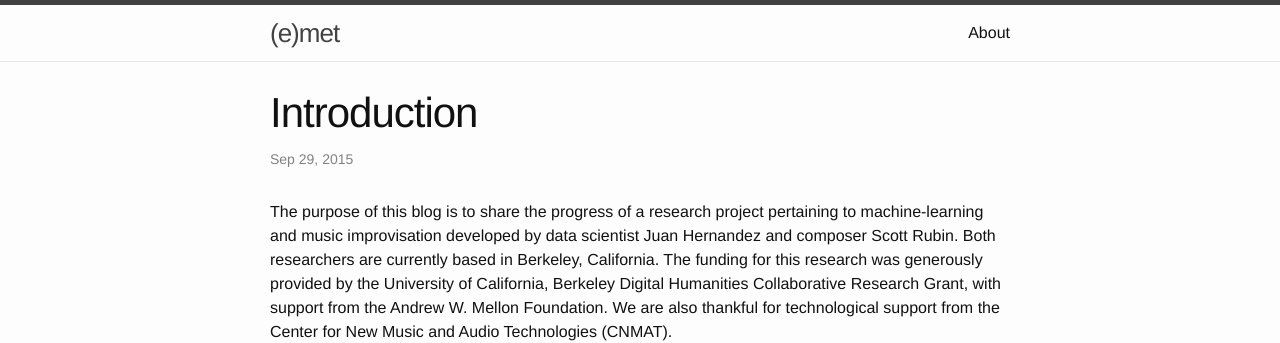
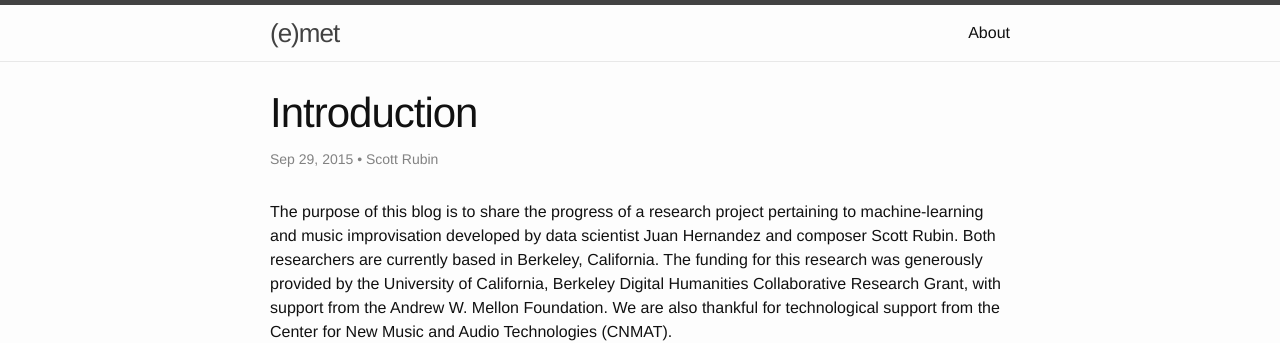
Before and after one commit to CNMATDH/-e-met, a Jekyll site: the page built from _posts/2015-09-29-intro.markdown, in a window 1280 px wide. Shown: the top 343 px of the page. Built offline with Jekyll 4.4.1, drawn with Linux system fonts in a browser that asks for light colours.

Commit message:
added author

```diff
--- a/_posts/2015-09-29-intro.markdown
+++ b/_posts/2015-09-29-intro.markdown
@@ -3,6 +3,7 @@ layout: post
 title:  "Introduction"
 date:   2015-09-29 22:35:59
 categories: jekyll update
+author: Scott Rubin
 ---
 The purpose of this blog is to share the progress of a research project pertaining to machine-learning and music improvisation developed by data scientist Juan Hernandez and composer Scott Rubin. Both researchers are currently based in Berkeley, California. The funding for this research was generously provided by the University of California, Berkeley Digital Humanities Collaborative Research Grant, with support from the Andrew W. Mellon Foundation. We are also thankful for technological support from the Center for New Music and Audio Technologies (CNMAT).
 
--- a/_posts/2015-10-2-notation.markdown
+++ b/_posts/2015-10-2-notation.markdown
@@ -3,6 +3,7 @@ layout: post
 title:  "Notation - communicating with improvising musicians"
 date:   2015-08-20 22:35:59
 categories: jekyll update
+author: Scott Rubin
 ---
 Communicating with musicians interrogates the nature of controls and freedoms. What exactly in the music do we wish to control, how will we control it, and how specific is the control?
 
```
